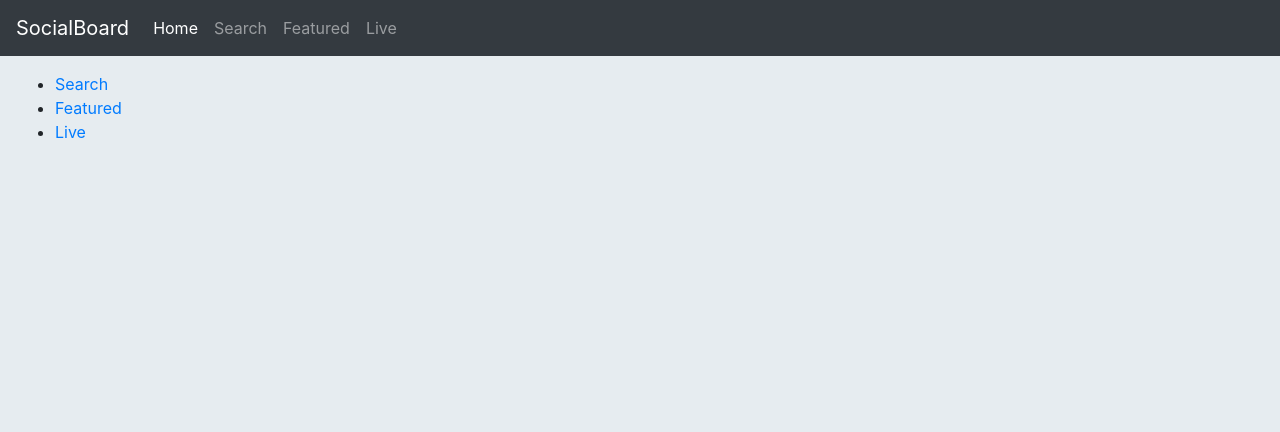
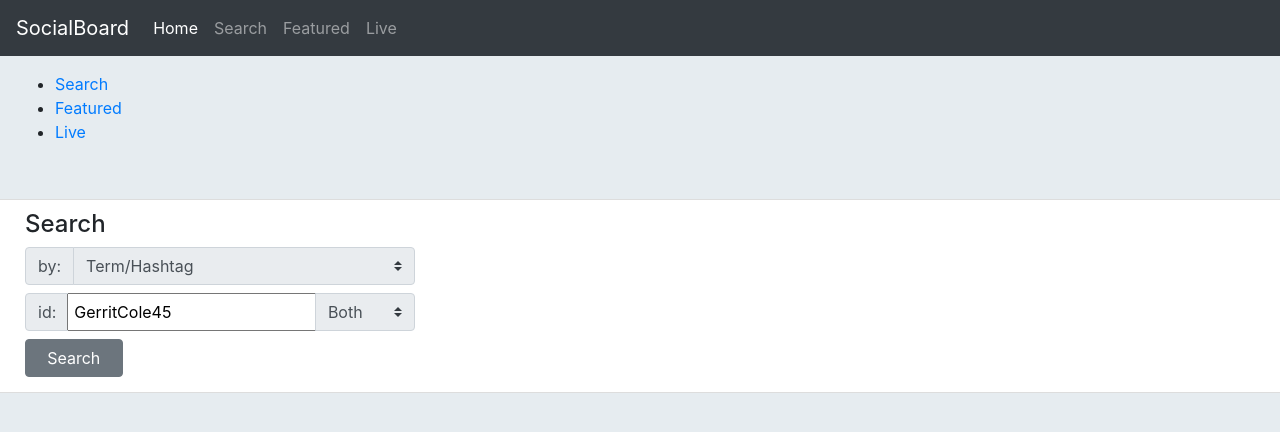
Before and after one commit to mikelewek/SocialBoard, a React (Create React App) app in the folder socialboard-app/: page /#/search in a window 1280 px wide. Before the commit this address led to /#/. Shown: the top 432 px of the page. Built offline with nearby package versions, Linux system fonts and the light colour scheme.

Commit message:
change to hashtag routing

```diff
--- a/socialboard-app/src/App.js
+++ b/socialboard-app/src/App.js
@@ -1,5 +1,5 @@
 import React, { Component } from 'react';
-import {BrowserRouter, Route} from 'react-router-dom';
+import {HashRouter, Route} from 'react-router-dom';
 import Home from './Home';
 import Search from './Search';
 import Featured from './Featured';
@@ -7,14 +7,14 @@ import Featured from './Featured';
 class App extends Component {
   render() {
     return (
-      <BrowserRouter>
+      <HashRouter>
         <div className="main">
-          <Route exact={true} path='/' render={() => (<Home />)}/>
-          <Route exact={true} path='/search' render={() => (<Search />)}/>
-		    <Route exact={true} path='/featured' render={() => (<Featured />)} />
-        <Route exact={true} path='/live' render={(props)=>(<Featured live='true' />)} />
+          <Route path='/' render={() => (<Home />)}/>
+          <Route path='/search' render={() => (<Search />)}/>
+		      <Route path='/featured' render={() => (<Featured />)} />
+          <Route path='/live' render={(props)=>(<Featured live='true' />)} />
         </div>
-      </BrowserRouter>
+      </HashRouter>
     );
   }
 }
--- a/socialboard-app/src/Header.js
+++ b/socialboard-app/src/Header.js
@@ -14,13 +14,13 @@ class Header extends Component {
               <a className="nav-link" href="/">Home <span className="sr-only">(current)</span></a>
             </li>
             <li className="nav-item">
-              <a className="nav-link" href="search">Search</a>
+              <a className="nav-link" href="/#/search">Search</a>
 			</li>
 			<li className="nav-item">
-				<a className="nav-link" href="featured">Featured</a>
+				<a className="nav-link" href="/#/featured">Featured</a>
 			</li>
       <li className="nav-item">
-        <a className="nav-link" href="live">Live</a>
+        <a className="nav-link" href="/#/live">Live</a>
       </li>
           </ul>
         </div>
--- a/socialboard-app/src/Home.js
+++ b/socialboard-app/src/Home.js
@@ -8,9 +8,9 @@ class Home extends Component {
 		<Header />
 			<br /><br /><br />
 			<ul>
-				<li><a href="search">Search</a></li>
-				<li><a href="featured">Featured</a></li>
-				<li><a href="live">Live</a></li>
+				<li><a href="/#/search">Search</a></li>
+				<li><a href="/#/featured">Featured</a></li>
+				<li><a href="/#/live">Live</a></li>
 			</ul>
       </div>
     );
```
